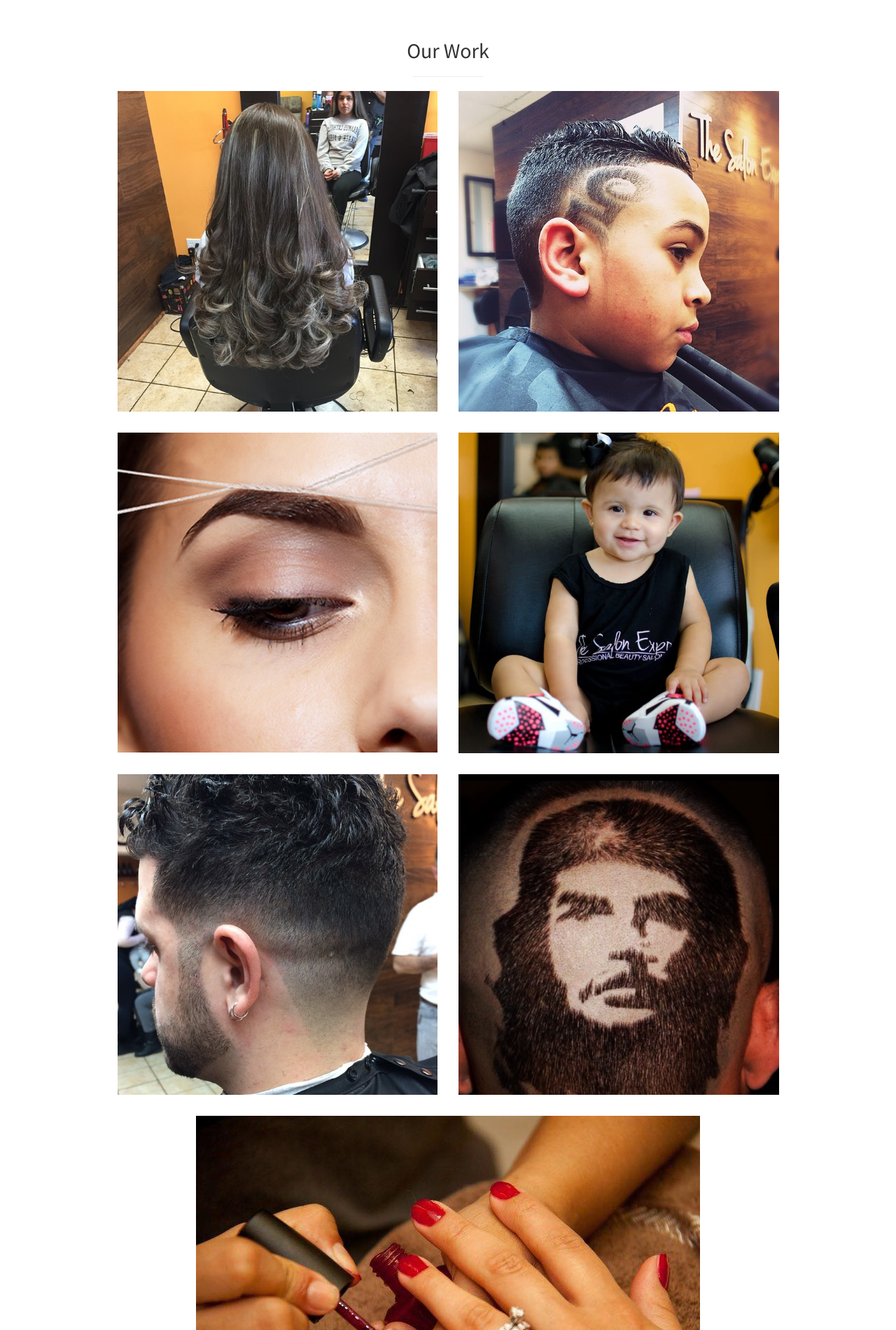
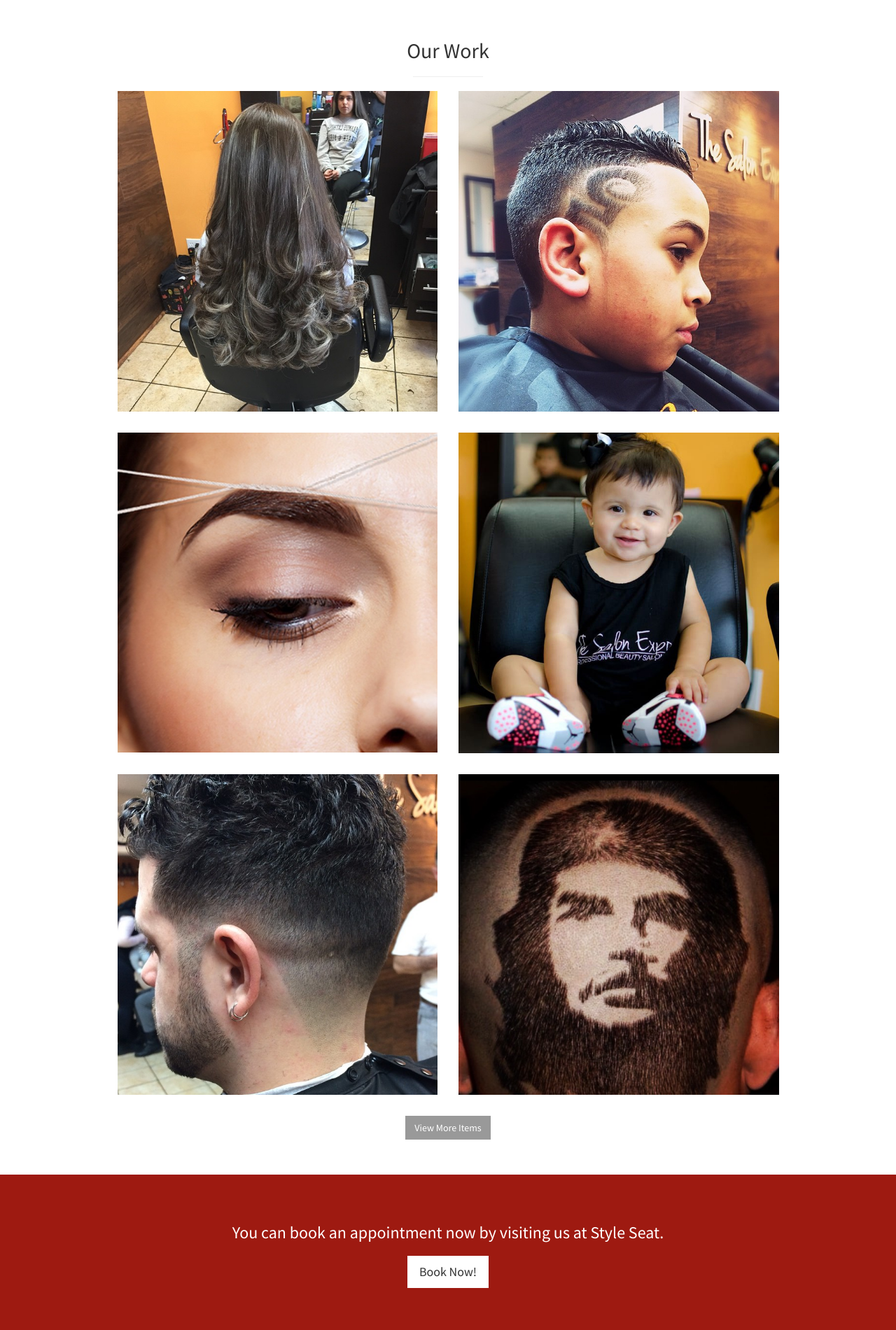
Before and after one commit to thesalonexpo/thesalonexpo.github.io, a Jekyll site: the page built from index.html, in a window 1280 px wide. Shown: the part 2107-4007 px from the top of the page at 70% size. Built offline with Jekyll 4.4.1, drawn with Linux system fonts in a browser that asks for light colours; grey boxes are pictures that could not be loaded.

Commit message:
Removed last image

```diff
--- a/_includes/portfolio.html
+++ b/_includes/portfolio.html
@@ -47,13 +47,6 @@
               </a>
             </div>
           </div>
-          <div class="col-md-12">
-            <div class="portfolio-item">
-              <a href="#">
-                <img class="img-portfolio img-responsive" src="img/portfolio-7.jpg">
-              </a>
-            </div>
-          </div>
         </div>
         <!-- /.row (nested) -->
         <a href="https://instagram.com/{{ site.instagram_username }}" class="btn btn-dark" target="_blank">View More Items</a>
```
